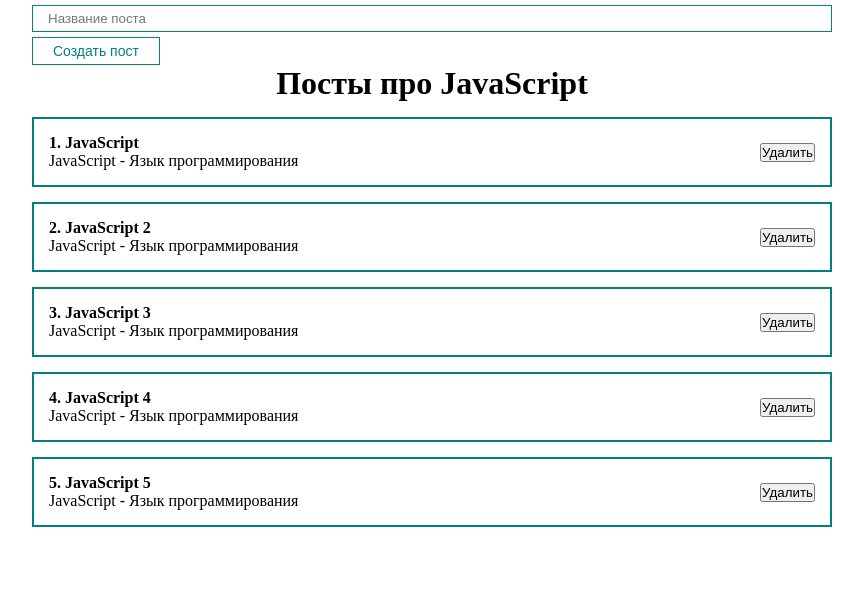
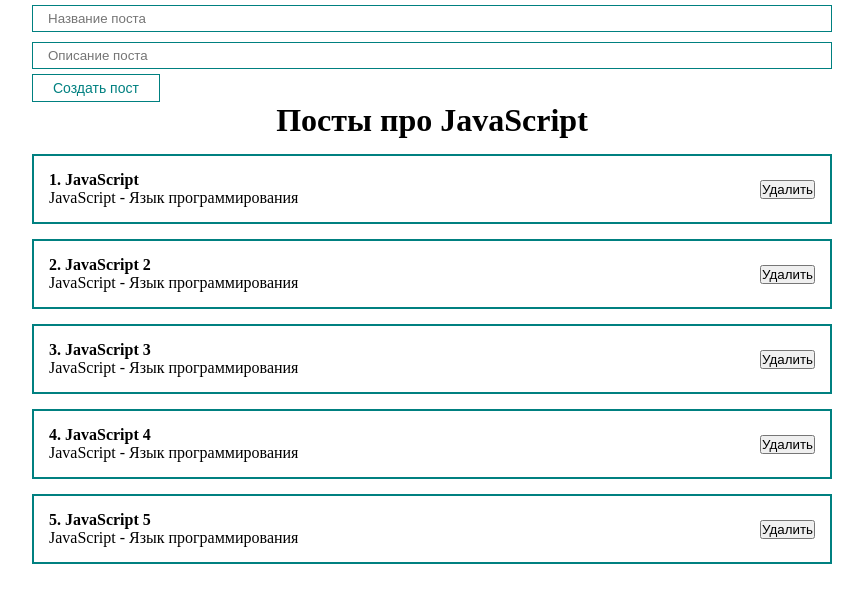
Before and after one commit to dumbus/React-UlbiTV, a React (Create React App) app: page / in a window 1280 px wide. Shown: the top 602 px of the page, without its empty margins (208-1071 px from the left). Built offline with nearby package versions, Linux system fonts and the light colour scheme.

Commit message:
uncontrolled component, useRef

```diff
--- a/src/App.js
+++ b/src/App.js
@@ -16,10 +16,10 @@ function App() {
   ]);
   const [title, setTitle] = useState('');
 
-  // const descriptionInputRef = useRef();
+  const descriptionInputRef = useRef();
 
   const addNewPost = (e) => {
-    // e.preventDefault();
+    e.preventDefault();
   };
 
   return (
@@ -32,12 +32,12 @@ function App() {
           type='text'
           placeholder='Название поста'
         />
-        {/* Неуправляемый элемент
+        {/* Неуправляемый компонент */}
         <MyInput
           ref={descriptionInputRef}
           type='text'
           placeholder='Описание поста'
-        /> */}
+        />
         <MyButton onClick={addNewPost}>Создать пост</MyButton>
       </form>
       <PostList posts={posts} title='Посты про JavaScript' />
--- a/src/components/UI/input/MyInput.jsx
+++ b/src/components/UI/input/MyInput.jsx
@@ -1,9 +1,11 @@
+import React from 'react';
+
 import classes from './MyInput.module.css';
 
-const MyInput = (props) => {
+const MyInput = React.forwardRef((props, ref) => {
   return (
-    <input className={classes.myInput} {...props} />
+    <input ref={ref} className={classes.myInput} {...props} />
   )
-};
+});
 
 export default MyInput;
```
